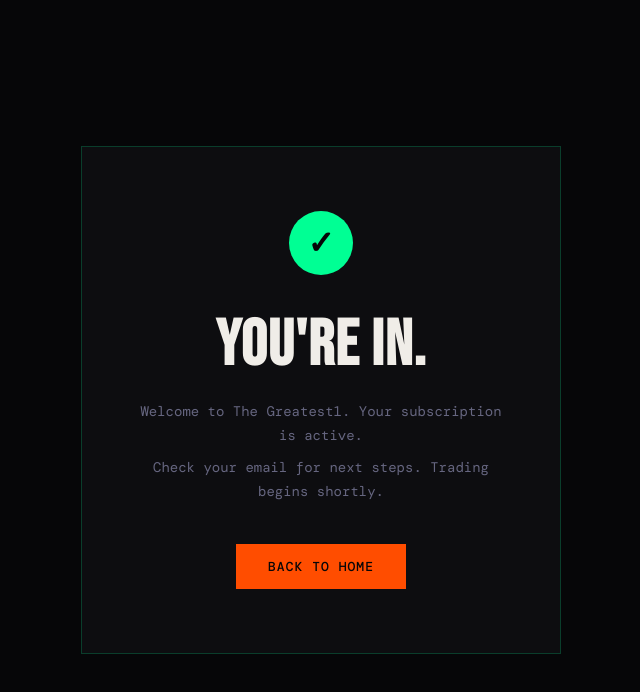
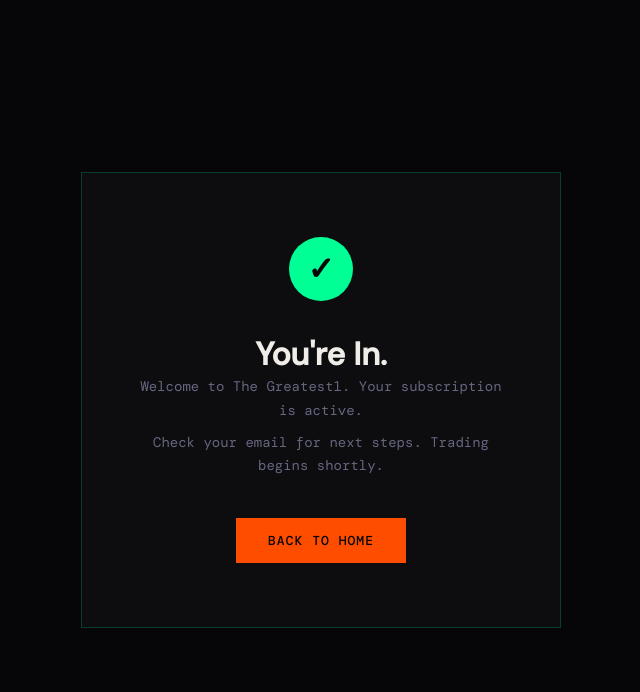
Before and after one commit to meezy3001-rgb/The-greatest1, a Next.js app: page /success in a window 1280 px wide. Shown: the top 692 px of the page, without its empty margins (319-959 px from the left). Built offline with nearby package versions, Linux system fonts and the light colour scheme; a web font is replaced by a local one.

Commit message:
Rename h1 class to title in Success.module.css

```diff
--- a/styles/Success.module.css
+++ b/styles/Success.module.css
@@ -30,7 +30,7 @@
   margin: 0 auto 32px;
 }
 
-h1 {
+.title {
   font-family: 'Bebas Neue', sans-serif;
   font-size: 64px;
   color: #F0EDE8;
```
